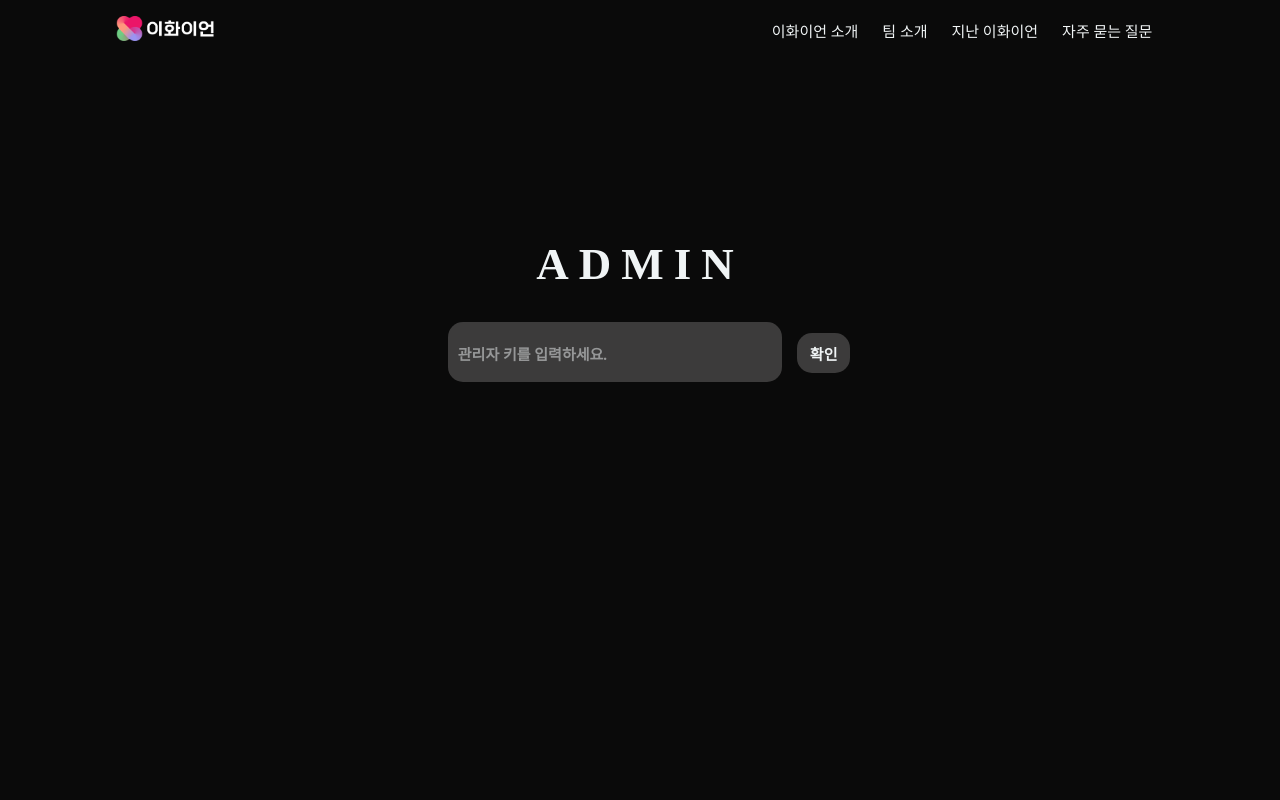
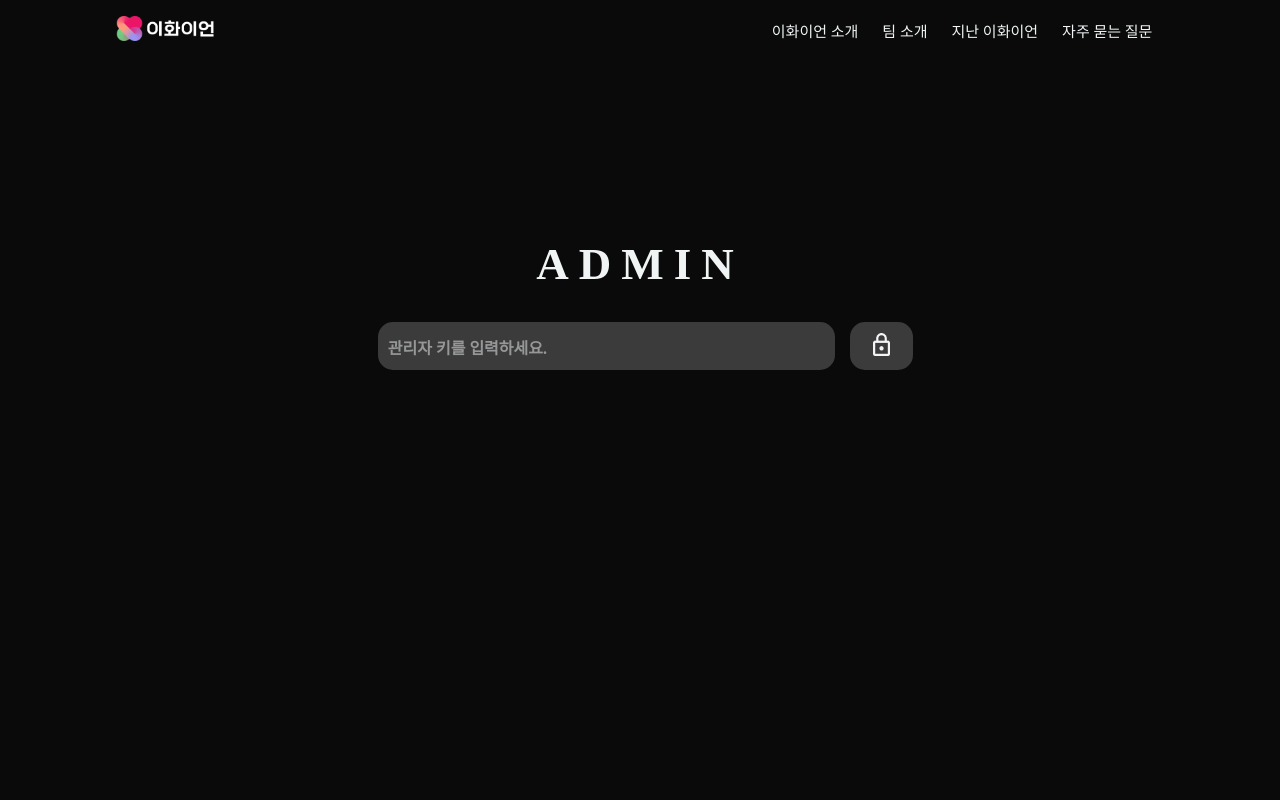
Before and after one commit to hyeinNa/recruiting_2023, a React (Create React App) app in the folder client/: page /admin/login in a window 1280 px wide. Shown: the top 800 px of the page. Built offline with nearby package versions, Linux system fonts and the light colour scheme; no server answers; a web font is replaced by a local one.

Commit message:
관리자 로그인 페이지 UI 수정

```diff
--- a/client/src/components/views/AdminPages/AdminLogin.css
+++ b/client/src/components/views/AdminPages/AdminLogin.css
@@ -38,20 +38,23 @@
 }
 
 .admin_login_form_wrapper {
+    display: flex;
+    flex-direction: row;
     width: 50%;
     margin-top: var(--admin-login-form-margin-top);
     margin-bottom: var(--register-checkInfo-forms-margin-bottom);
+
 }
 
 .admin_login_form_wrapper input::placeholder {
     color: var(--toneDown-white);
-    font-size: 15px;
+    font-size: 1rem;
     opacity: 50%;
 }
 
 .admin_login_form {
-    width: 60%;
-    height: var(--register-checkInfo-forms-height);
+    width: 100%;
+    height: 100%;
     background-color: var(--register-checkInfo-forms-color);
     border-color: transparent;
     border-radius: var(--register-checkInfo-forms-border-radius);
@@ -61,13 +64,12 @@
     font-weight: 600;
     padding: 10px;
     border-width: 0;
-    margin-left: 70px;
     margin-right: 15px;
 }
 
-.admin_login_button {
-    width: 10%;
-    height: var(--register-checkInfo-forms-height);
+.admin_login_form_wrapper button {
+    width: 120%;
+    height: 100%;
     background-color: var(--register-checkInfo-forms-color);
     border-color: transparent;
     border-radius: var(--register-checkInfo-forms-border-radius);
@@ -79,3 +81,8 @@
     border-width: 0;
     margin-right: 15px;
 }
+
+.admin_login_form_wrapper button img {
+    width: 40%;
+    height: auto;
+}
--- a/client/src/components/views/AdminPages/AdminLogin.js
+++ b/client/src/components/views/AdminPages/AdminLogin.js
@@ -64,13 +64,14 @@ function AdminLogin() {
                             onChange={handleInputPw}
                             maxLength="10"
                             required />
-                        <button
-                            type="button"
-                            className="admin_login_button"
-                            onClick={onClick}
-                        >
-                            확인
-                        </button>
+                        <div className="admin_login_button">
+                            <button
+                                type="button"
+                                onClick={onClick}
+                            >
+                                <img src="/img/admin/lockImage.png" alt="login" />
+                            </button>
+                        </div>
                     </div>
                 </div>
             </div>
```
Also changed, not shown: client/public/img/admin/lockImage.png (added).
